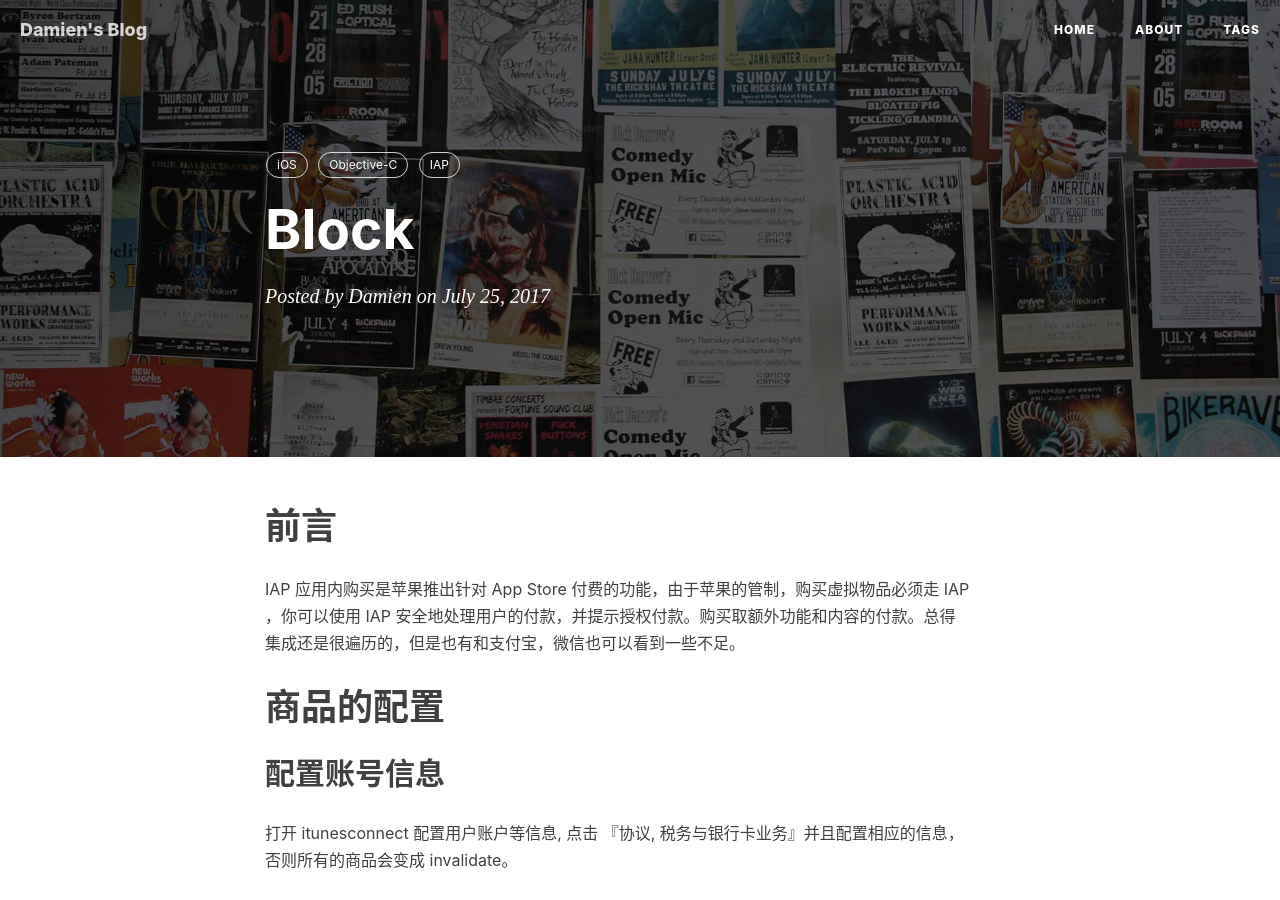
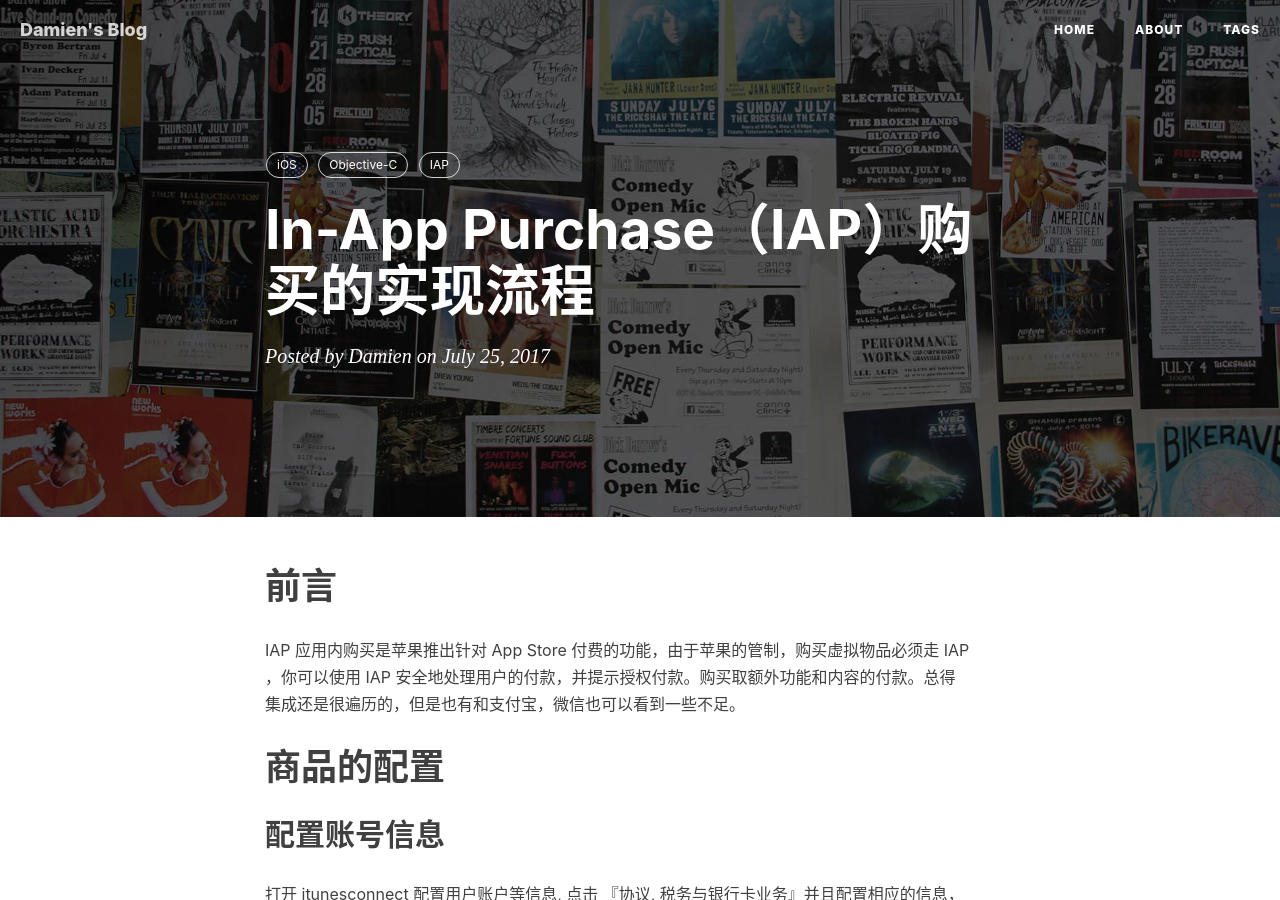
Before and after one commit to ZengyiMa/ZengyiMa.github.io, a Jekyll site: the page built from _posts/2017-7-25-iap.md, in a window 1280 px wide and 900 px high. Built offline with Jekyll 4.4.1, drawn with Linux system fonts in a browser that asks for light colours; nearby versions of some CDN libraries; comment, search, counter and statistics services are not loaded.

Commit message:
Update 2017-7-25-iap.md

```diff
--- a/_posts/2017-7-25-iap.md
+++ b/_posts/2017-7-25-iap.md
@@ -1,6 +1,6 @@
 ---
 layout: post
-title: "Block"
+title: "In-App Purchase（IAP）购买的实现流程"
 author: "Damien"
 # catalog: true
 tags:
```
